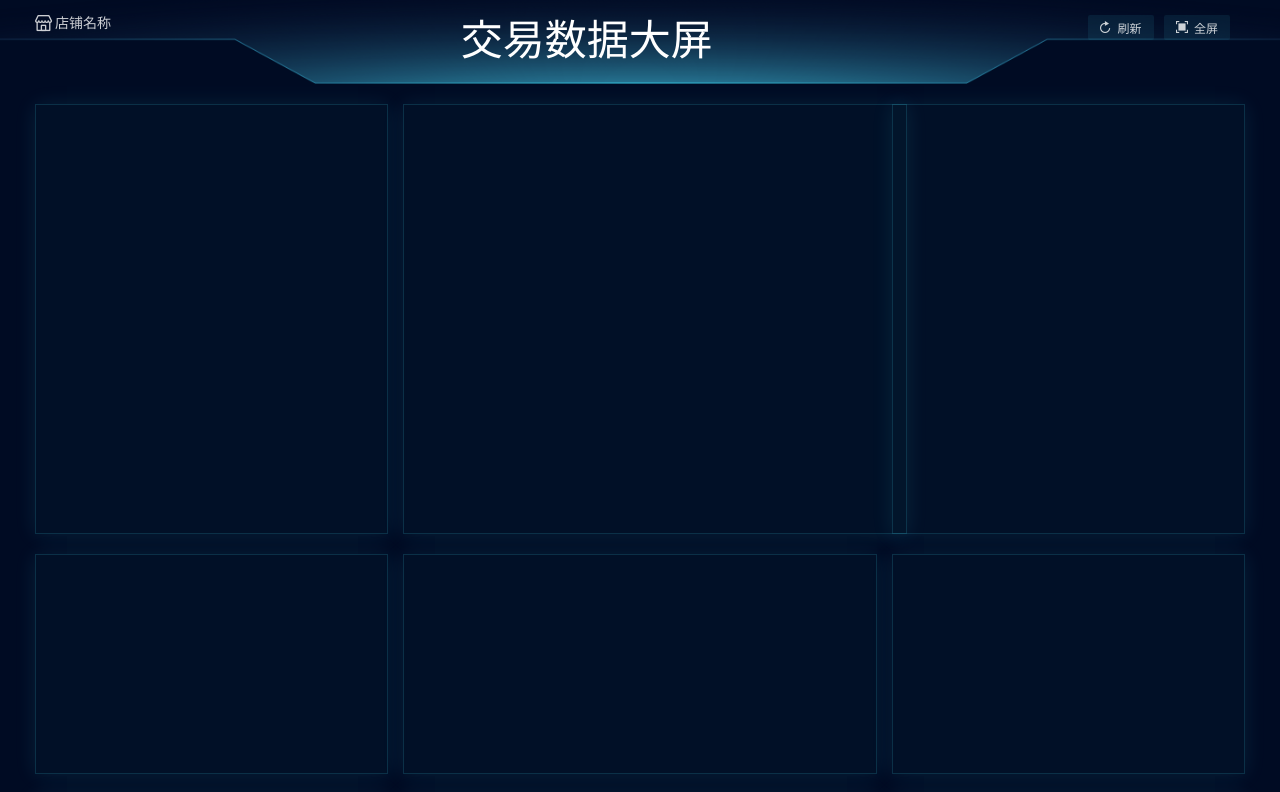
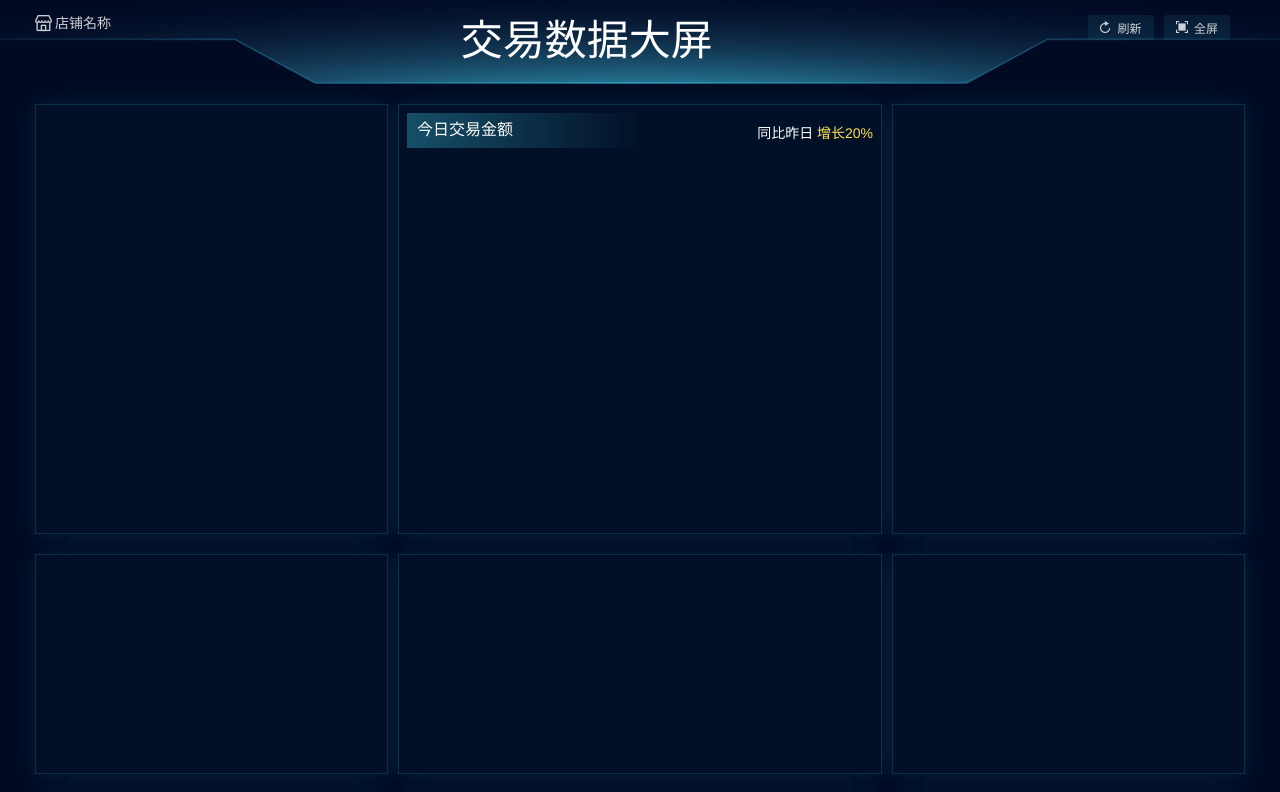
Before and after one commit to zhongqi7777/vuecli4-dashboard, a Vue app: page /#/mall in a window 1280 px wide. Shown: the top 792 px of the page. Built offline with nearby package versions, Linux system fonts and the light colour scheme; what vue-drag-drop would draw is missing.

Commit message:
modified:   src/views/mall/index.vue

```diff
--- a/src/views/mall/index.vue
+++ b/src/views/mall/index.vue
@@ -37,7 +37,20 @@
         <div class="grid-content bg-purple"></div>
       </el-col>
       <el-col :span="10">
-        <div class="grid-content middle-grid-margin"></div>
+        <div class="grid-content middle-grid-margin">
+          <el-row type="flex" justify="space-between" class="grid-content-row1">
+            <el-col :span="12"
+              ><div class="grid-content-row1-col1-div">
+                <span>今日交易金额</span>
+              </div></el-col
+            >
+            <el-col :span="12"
+              ><div class="grid-content-row1-col2-div">
+                <span>同比昨日 <span>增长20%</span></span>
+              </div></el-col
+            >
+          </el-row>
+        </div>
       </el-col>
       <el-col :span="7">
         <div class="grid-content bg-purple"></div>
@@ -139,8 +152,8 @@ export default {
     margin: 20px 35px;
   }
 
-
-  .grid-content,.row-3-grid-content,
+  .grid-content,
+  .row-3-grid-content,
   .row-4-grid-content {
     height: 220px;
     background: rgba(71, 225, 255, 0.02);
@@ -150,11 +163,48 @@ export default {
 
   .grid-content {
     height: 430px;
-    width: 100%;
+    //width: 100%;
+    .grid-content-row1-col1-div,
+    .grid-content-row1-col2-div {
+      height: 40px;
+      display: flex;
+      align-items: center;
+    }
+
+    .grid-content-row1 {
+      margin: 8px;
+    }
+
+    .grid-content-row1-col1-div {
+      height: 35px;
+      background: linear-gradient(
+        90deg,
+        rgba(71, 225, 255, 0.3) 0%,
+        rgba(71, 225, 255, 0) 100%
+      );
+      span {
+        font-size: 16px;
+        font-weight: 500;
+        color: rgba(255, 255, 255, 1);
+        margin: 0 10px;
+      }
+    }
+
+    .grid-content-row1-col2-div {
+      justify-content: flex-end;
+      span {
+        font-size: 14px;
+        font-weight: 400;
+        color: rgba(255, 255, 255, 1);
+        span{
+          color: #FFE14B;
+        }
+      }
+    }
   }
 
-  .middle-grid-margin{
-    margin: 0 15px;
+  .middle-grid-margin {
+    margin: 0 10px;
   }
 }
 </style>
```
